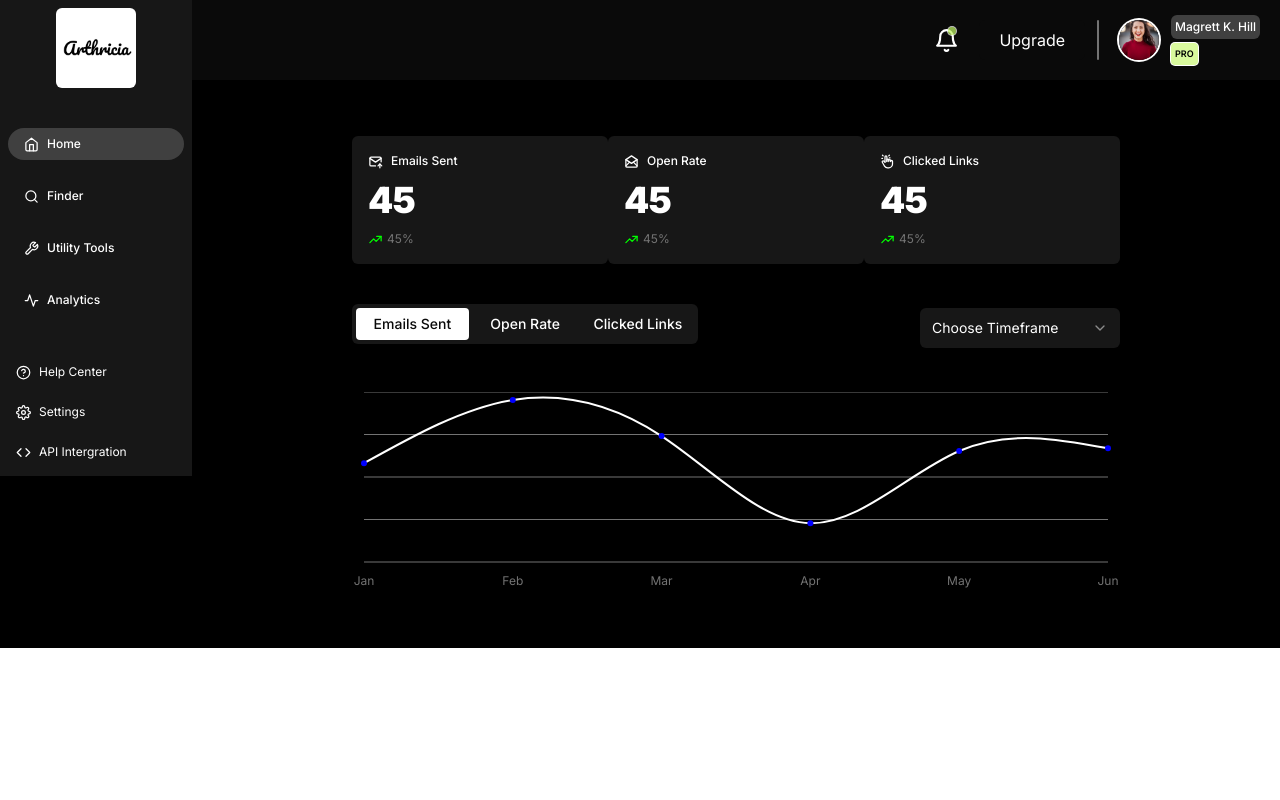
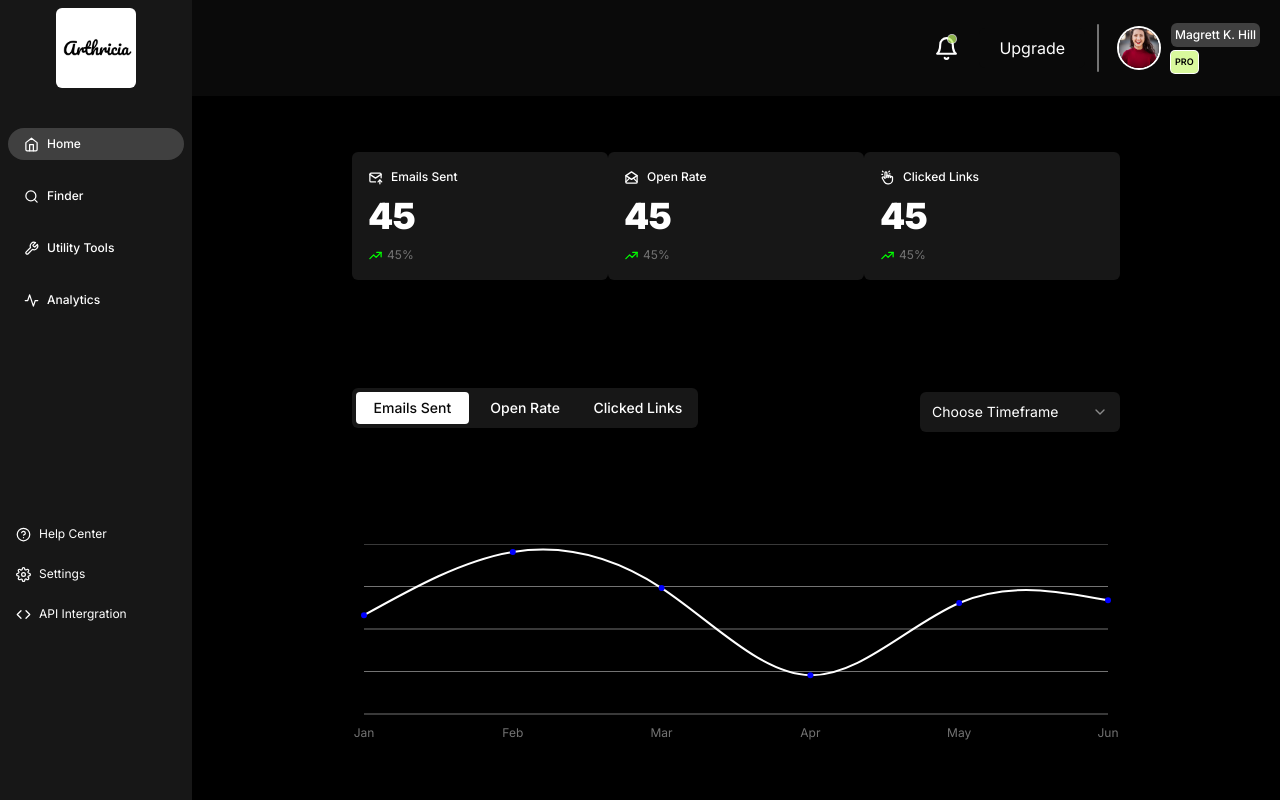
Before and after one commit to themuffineman/pendora-tools, a Next.js app in the folder my-app/: page /dashboard in a window 1280 px wide. Built offline with nearby package versions, Linux system fonts and the light colour scheme.

Commit message:
Fixed layout

```diff
--- a/my-app/app/dashboard/layout.jsx
+++ b/my-app/app/dashboard/layout.jsx
@@ -39,8 +39,8 @@ const layout = ({children}) => {
             ))}
           </div>
         </div>
-        <div className="w-[85%] h-full flex flex-col ">
-            <div className='w-full h-[5rem] px-5 flex gap-3 items-center justify-end bg-neutral-950 text-white'>
+        <div className="w-[85%] h-full flex flex-col relative">
+            <div className='w-full h-[12%] px-5 flex gap-3 items-center justify-end bg-neutral-950 text-white'>
               <Popover>
                 <PopoverTrigger>
                   <div className='relative hover:bg-neutral-700 transition p-2 rounded-md'>
@@ -81,7 +81,7 @@ const layout = ({children}) => {
                 </div>
               </div>
             </div>
-            <div className="size-full">
+            <div className="w-full h-[88%]">
               {children}
             </div>
         </div>
--- a/my-app/app/dashboard/page.jsx
+++ b/my-app/app/dashboard/page.jsx
@@ -21,7 +21,7 @@ import {
 
 const page = () => {
   return (
-    <div className='flex flex-col items-center justify-start py-14 px-40 text-black gap-10 h-[80%] overflow-auto w-full'>
+    <div className='flex flex-col items-center justify-start py-14 px-40 text-black gap-10 h-full overflow-auto w-full'>
       <div className="flex items-center justify-between w-full">
         {dashOverviewData.map((data)=>(
           <DashCard title={data.title} icon={data.icon} stat={45} comparison={45}/>
--- a/my-app/app/layout.jsx
+++ b/my-app/app/layout.jsx
@@ -11,7 +11,7 @@ export const metadata = {
 export default function RootLayout({ children }) {
   return (
     <html lang="en">
-      <body className={`w-full h-auto ${inter.className}`}>{children}</body>
+      <body className={`w-screen h-screen ${inter.className}`}>{children}</body>
     </html>
   );
 }
```
